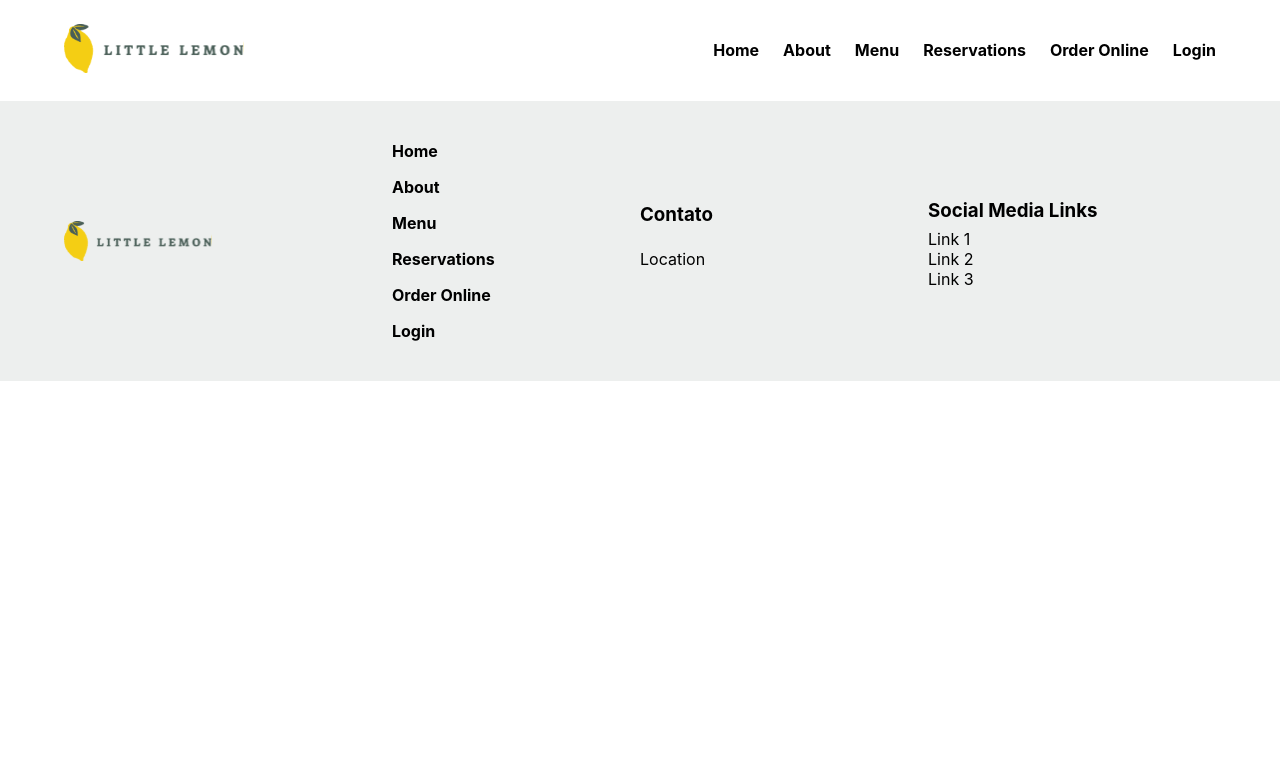
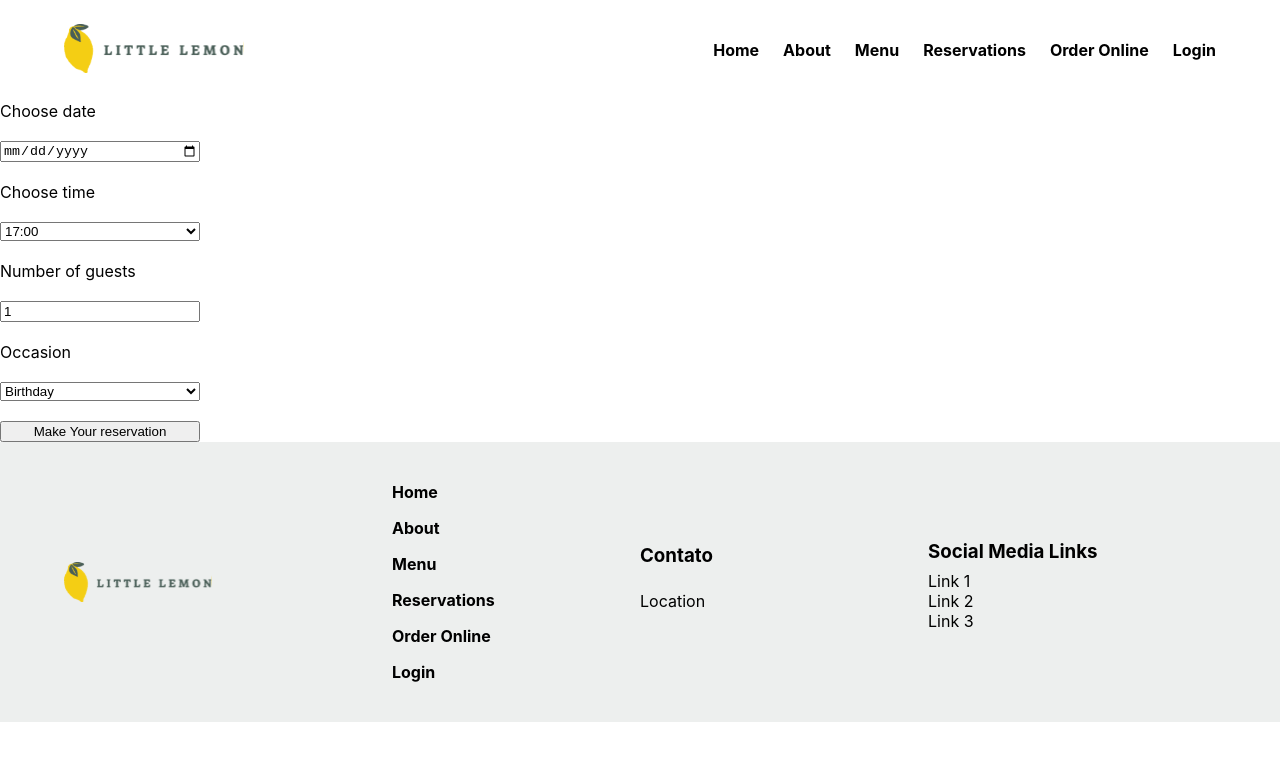
Before and after one commit to Gustavo-C-Dias/little-lemon, a React (Create React App) app: page /booking in a window 1280 px wide. Shown: the top 760 px of the page. Built offline with nearby package versions, Linux system fonts and the light colour scheme.

Commit message:
BookingPages

```diff
--- a/public/index.html
+++ b/public/index.html
@@ -7,6 +7,7 @@
     <meta name="og:description" content="Mediterranean food restaurant in Chicago"/>
     <meta name="og:image" content="./assets/logo.svg"/>
     <title>Little Lemon</title>
+    <script src="https://raw.githubusercontent.com/Meta-Front-End-Developer-PC/capstone/master/api.js"></script>
   </head>
   <body>
     <div id="root"></div>
--- a/src/elements/organismo/Banner.js
+++ b/src/elements/organismo/Banner.js
@@ -6,7 +6,7 @@ function Banner() {
     <>
       <div>
         <Chicago />
-        <Link href='./reserve-table' variant={'button'}>Reserva a table</Link>
+        <Link href='./booking' variant={'button'}>Reserva a table</Link>
       </div>
       <img src="./assets/restauranfood.jpg" alt=""/>
     </>
--- a/src/elements/organismo/BookingForm.js
+++ b/src/elements/organismo/BookingForm.js
@@ -1,8 +1,55 @@
-function BookingForm() {
+// BookingForm.jsx
+import React, { useState } from 'react';
+
+function BookingForm({ availableTimes, dispatch }) {
+  const [time, setTime] = useState('');
+  const [guests, setGuests] = useState(1);
+  const [occasion, setOccasion] = useState('Birthday');
+
+  const handleDateChange = (e) => {
+    dispatch({ type: 'UPDATE_TIMES', payload: availableTimes });
+  };
+
+  const handleTimeChange = (e) => {
+    setTime(e.target.value);
+  };
+
+  const handleGuestsChange = (e) => {
+    setGuests(parseInt(e.target.value));
+  };
+
+  const handleOccasionChange = (e) => {
+    setOccasion(e.target.value);
+  };
+
+  const handleSubmit = (e) => {
+    e.preventDefault();
+    // Aqui você pode realizar ações, como enviar os dados para uma API
+  };
+
   return (
-    <>
+    <form style={{ display: 'grid', maxWidth: '200px', gap: '20px' }} onSubmit={handleSubmit}>
+      <label htmlFor="res-date">Choose date</label>
+      <input type="date" id="res-date" onChange={handleDateChange} />
 
-    </>
+      <label htmlFor="res-time">Choose time</label>
+      <select id="res-time" value={time} onChange={handleTimeChange}>
+        {availableTimes.map((availableTime, index) => (
+          <option key={index} value={availableTime}>{availableTime}</option>
+        ))}
+      </select>
+
+      <label htmlFor="guests">Number of guests</label>
+      <input type="number" placeholder="1" min="1" max="10" id="guests" value={guests} onChange={handleGuestsChange} />
+
+      <label htmlFor="occasion">Occasion</label>
+      <select id="occasion" value={occasion} onChange={handleOccasionChange}>
+        <option value="Birthday">Birthday</option>
+        <option value="Anniversary">Anniversary</option>
+      </select>
+
+      <input type="submit" value="Make Your reservation" />
+    </form>
   );
 }
 
--- a/src/elements/organismo/Customer.js
+++ b/src/elements/organismo/Customer.js
@@ -8,8 +8,8 @@ function Customer({cards, title}){
       </div>
 
       <ul className="cardCustomer">
-        {cards && cards.map ((itemList) => (
-          <li className="itemListMenu">
+        {cards && cards.map ((itemList, index) => (
+          <li className="itemListMenu" key={index}>
             <div className="headerCard">
               <div>
                 <h3>{itemList.name}</h3>
--- a/src/elements/pages/BookingPage.js
+++ b/src/elements/pages/BookingPage.js
@@ -1,20 +1,43 @@
-
+// BookingPage.jsx
+import React, { useEffect, useReducer } from 'react';
 import Header from '../global/Header';
 import Nav from '../organismo/Nav';
 import Footer from '../global/Footer';
+import BookingForm from '../organismo/BookingForm';
 
 function BookingPage() {
+  const initializeTimes = () => {
+    return [
+      '17:00',
+      '18:00',
+      '19:00',
+      '20:00',
+      '21:00',
+      '22:00'
+    ];
+  };
+
+  const updateTimes = (state, action) => {
+    return state;
+  };
+
+  const [availableTimes, dispatch] = useReducer(updateTimes, [], initializeTimes);
+
+  useEffect(() => {
+    console.log("Available Times Updated:", availableTimes);
+  }, [availableTimes]);
+
   return (
     <>
-        <Header urlImage='./assets/logo.svg'>
-        <Nav/>
-        </Header>
+      <Header urlImage='./assets/logo.svg'>
+        <Nav />
+      </Header>
+      <main>
+        <BookingForm availableTimes={availableTimes} dispatch={dispatch} />
+      </main>
+      <Footer />
+    </>
+  );
+}
 
-    <main>
-    </main>
-
-    <Footer/>
-    </>
-  )
-}
 export default BookingPage;
```
Also changed, not shown: 1 other file (tests, documents, lock files or other folders).
